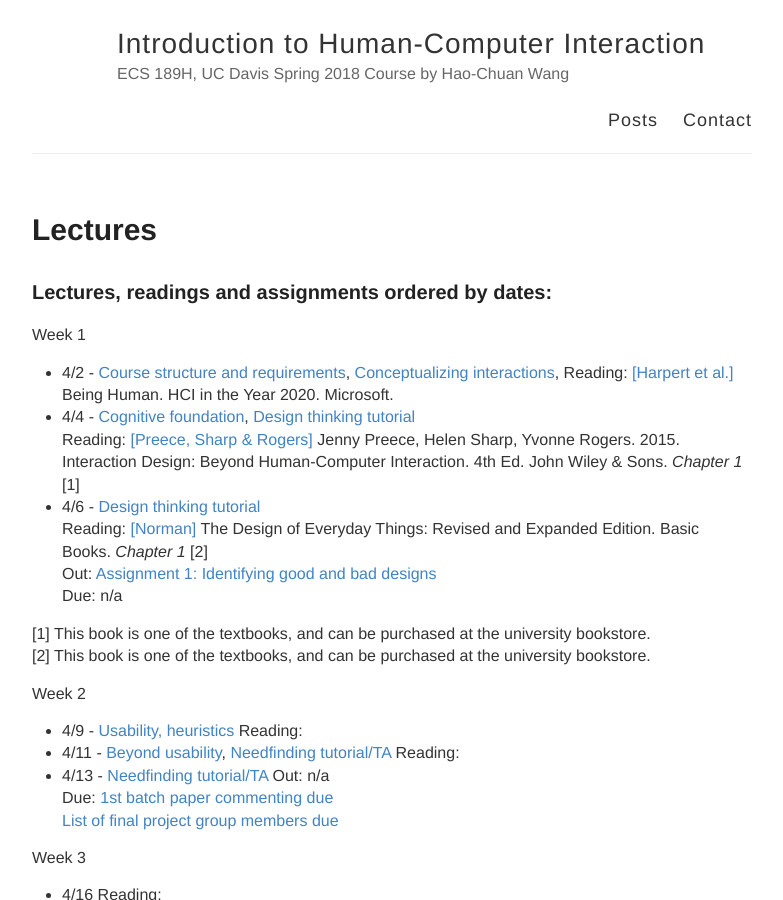
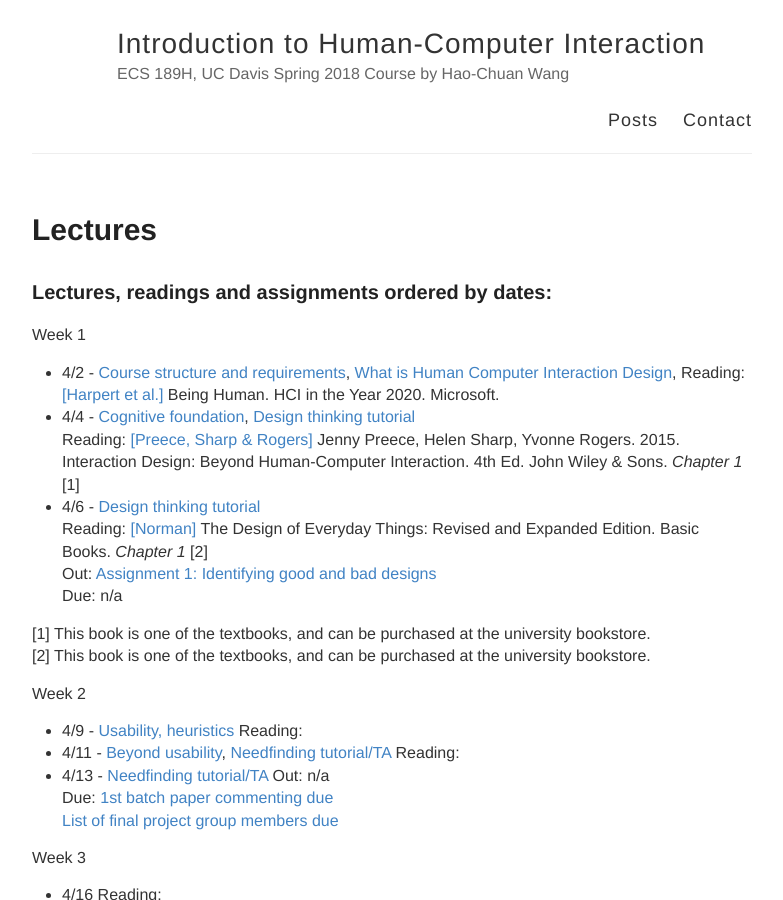
Before and after one commit to hciwang/hciwang.github.io, a Jekyll site: the page built from _posts/2018-3-25-lectures.md, in a window 1280 px wide and 900 px high. Shown: the whole window, without its empty margins (248-1031 px from the left). Built offline with Jekyll 4.4.1, drawn with Linux system fonts in a browser that asks for light colours.

Commit message:
Update 2018-3-25-lectures.md

```diff
--- a/_posts/2018-3-25-lectures.md
+++ b/_posts/2018-3-25-lectures.md
@@ -6,7 +6,7 @@ permalink: /lectures/
 
 ### Lectures, readings and assignments ordered by dates:
 Week 1
-- 4/2 - [Course structure and requirements](https://canvas.ucdavis.edu/files/3200059/download?download_frd=1), [Conceptualizing interactions](),
+- 4/2 - [Course structure and requirements](https://canvas.ucdavis.edu/files/3200059/download?download_frd=1), [What is Human Computer Interaction Design](https://canvas.ucdavis.edu/files/3200068/download?download_frd=1),
 Reading:  [[Harpert et al.]](https://hxd.research.microsoft.com/work/being-human-human-computer-interaction-in-the-year-2020.php) Being Human. HCI in the Year 2020. Microsoft.
 - 4/4 - [Cognitive foundation](), [Design thinking tutorial]()
 Reading: [[Preece, Sharp & Rogers]](http://www.id-book.com/) Jenny Preece, Helen Sharp, Yvonne Rogers. 2015. Interaction Design: Beyond Human-Computer Interaction. 4th Ed. John Wiley & Sons.  *Chapter 1* [1]
```
